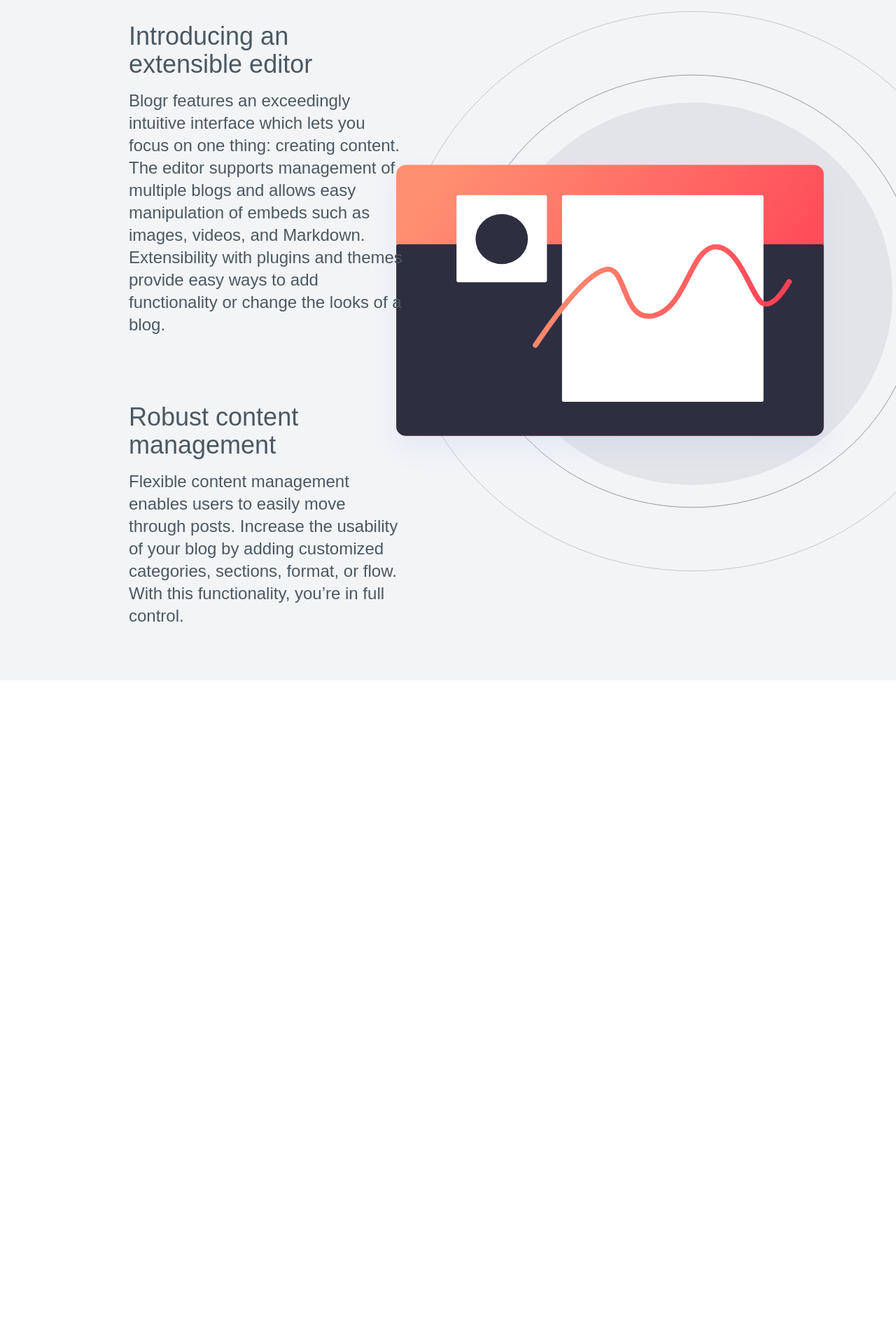
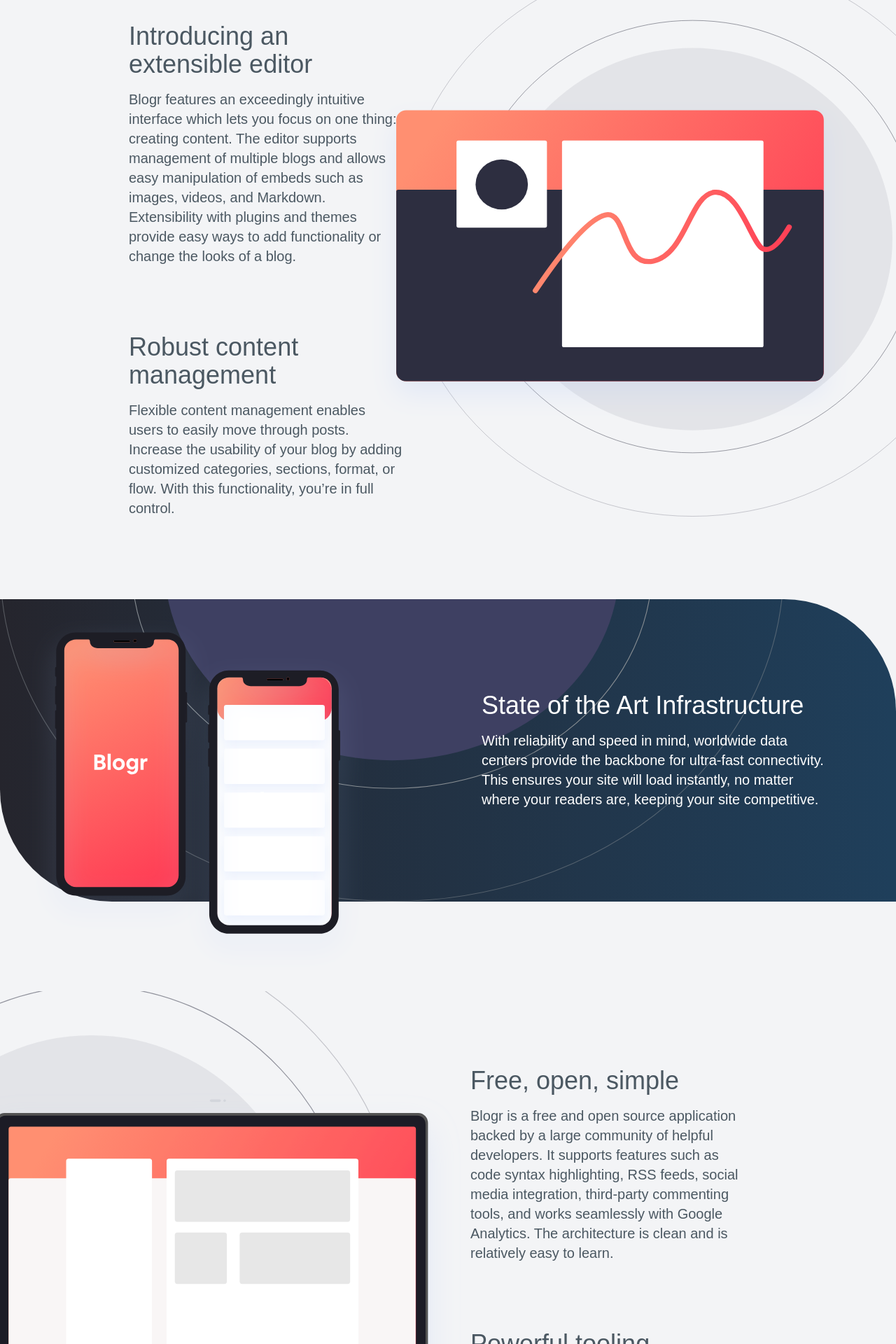
Before and after one commit to Blanco237/Tailwind, a React (Create React App) app in the folder tailwind-react/: page / in a window 1280 px wide. Shown: the part 940-2860 px from the top of the page at 70% size. Before the commit the page ends 1912 px from the top, so only its background shows below. Built offline with nearby package versions, Linux system fonts and the light colour scheme.

Commit message:
Added Sections 3 and Four of UI

```diff
--- a/tailwind-react/src/App.js
+++ b/tailwind-react/src/App.js
@@ -3,13 +3,17 @@
 import Header from './components/Header';
 import SectionOne from './components/SectionOne';
 import SectionTwo from './components/SectionTwo';
+import SectionThree from './components/SectionThree';
+import SectionFour from './components/SectionFour';
 
 function App() {
   return (
-    <div className='bg-gray-100 overflow-hidden'>
+    <div className='bg-gray-100 overflow-x-hidden'>
     <Header />
     <SectionOne />
     <SectionTwo />
+    <SectionThree />
+    <SectionFour />
     </div>
   );
 }
--- /dev/null
+++ b/tailwind-react/src/components/SectionFour.jsx
@@ -0,0 +1,36 @@
+import React from 'react'
+
+import Article from '../partials/Article';
+
+const SectionFour = () => {
+
+
+
+
+
+
+    const data = [
+        {
+            title: 'Free, open, simple',
+            body: 'Blogr is a free and open source application backed by a large community of helpful developers. It supports features such as code syntax highlighting, RSS feeds, social media integration, third-party commenting tools, and works seamlessly with Google Analytics. The architecture is clean and is relatively easy to learn.'
+        },
+        {
+            title: 'Powerful tooling',
+            body: "Batteries included. We built a simple and straightforward CLI tool that makes customization and deployment a breeze, but capable of producing even the most complicated sites."
+        }
+    ]
+
+  return (
+    <section className="px-14 py-12 bg-svg4 min-h-[800px] mt-[8rem]">
+        <div className="content flex flex-row justify-end gap-72 items-center mt-[2rem]">
+          <section className="w-[50%] flex flex-col gap-24 px-32 py-7 mr-[-10rem]">
+            {data.map((item, index) => (
+                <Article key={index} title={item.title} body={item.body} color='gray-dark' />
+            ))}
+          </section>
+        </div>
+    </section>
+  );
+}
+
+export default SectionFour
--- /dev/null
+++ b/tailwind-react/src/components/SectionThree.jsx
@@ -0,0 +1,24 @@
+import React from 'react'
+import phones from '../assets/images/illustration-phones.svg'
+import Article from '../partials/Article'
+
+const SectionThree = () => {
+
+    const data = {
+        title: 'State of the Art Infrastructure',
+        body: 'With reliability and speed in mind, worldwide data centers provide the backbone for ultra-fast connectivity. This ensures your site will load instantly, no matter where your readers are, keeping your site competitive.'
+    }
+
+  return (
+    <section className='flex gap-8 bg-svg3 p-11 mt-10 h-[27rem] justify-between items-center rounded-bl-[10rem] rounded-tr-[10rem]'>
+        <section name="image-container" className='relative top-0 left-0 w-[40%] flex flex-col items-center justify-end mt-[8rem]' >
+            <img src={phones} className="w-[120rem]"/>
+        </section>
+        <section name="content-container" className='w-[50%] px-12'>
+            <Article title={data.title} body={data.body} color='white' />
+        </section>
+    </section>
+  )
+}
+
+export default SectionThree
--- a/tailwind-react/src/components/SectionTwo.jsx
+++ b/tailwind-react/src/components/SectionTwo.jsx
@@ -1,32 +1,28 @@
 import React from "react";
+import Article from "../partials/Article";
 
 const SectionTwo = () => {
+
+    const data = [
+        {
+            title: 'Introducing an extensible editor',
+            body: 'Blogr features an exceedingly intuitive interface which lets you focus on one thing: creating content. The editor supports management of multiple blogs and allows easy manipulation of embeds such as images, videos, and Markdown. Extensibility with plugins and themes provide easy ways to add functionality or change the looks of a blog.'
+        },
+        {
+            title: 'Robust content management',
+            body: "Flexible content management enables users to easily move through posts. Increase the usability of your blog by adding customized categories, sections, format, or flow. With this functionality, you’re in full control."
+        }
+    ]
+
   return (
     <section className="px-14 py-12 bg-svg2 min-h-[800px]">
       <div className="flex flex-col gap-4 justify-center items-center">
         <h2 className="text-gray-dark text-5xl font-medium">Designed for the future</h2>
         <div className="content flex flex-row justify-start items-center mt-[2rem]">
           <section className="w-[50%] flex flex-col gap-24 px-32 py-7">
-            <article className="text-gray-dark flex flex-col gap-4">
-            <h4 className="font-medium text-4xl">Introducing an extensible editor</h4>
-            <p className="text-2xl font-normal">
-              Blogr features an exceedingly intuitive interface which lets you
-              focus on one thing: creating content. The editor supports
-              management of multiple blogs and allows easy manipulation of
-              embeds such as images, videos, and Markdown. Extensibility with
-              plugins and themes provide easy ways to add functionality or
-              change the looks of a blog.
-            </p>
-            </article>
-            <article className="text-gray-dark flex flex-col gap-4">
-            <h4 className="font-medium text-4xl">Robust content management</h4>
-            <p className="text-2xl font-normal">
-              Flexible content management enables users to easily move through
-              posts. Increase the usability of your blog by adding customized
-              categories, sections, format, or flow. With this functionality,
-              you’re in full control.
-            </p>
-            </article>
+            {data.map((item, index) => (
+                <Article key={index} title={item.title} body={item.body} color='gray-dark' />
+            ))}
           </section>
         </div>
       </div>
--- a/tailwind-react/src/index.css
+++ b/tailwind-react/src/index.css
@@ -29,5 +29,22 @@
   background-size: 55rem 50rem;
   background-position: center right;
   width: 110%;
-  overflow: none;
+  overflow: hidden;
 }
+
+.bg-svg3{
+  background: url('./assets/images/bg-pattern-circles.svg'), linear-gradient(to left, #1f3f5b 0%, #25252d 100%);
+  background-repeat: no-repeat;
+  background-size: 70rem 60rem, cover;
+  background-position: bottom left, center center;
+}
+
+.bg-svg4{
+  background: url('./assets/images/illustration-laptop-desktop.svg');
+  background-repeat: no-repeat;
+  background-size: 70rem 60rem;
+  background-position: center left;
+  width: 110%;
+  overflow: hidden;
+  margin-left: -20rem;
+}
--- /dev/null
+++ b/tailwind-react/src/partials/Article.jsx
@@ -0,0 +1,14 @@
+import React from "react";
+
+const Article = ({ title, body, color}) => {
+  return (
+    <article className={`text-${color} flex flex-col gap-4`}>
+      <h4 className="font-medium text-4xl">{title}</h4>
+      <p className="text-xl font-light">
+        {body}
+      </p>
+    </article>
+  );
+};
+
+export default Article;
```
